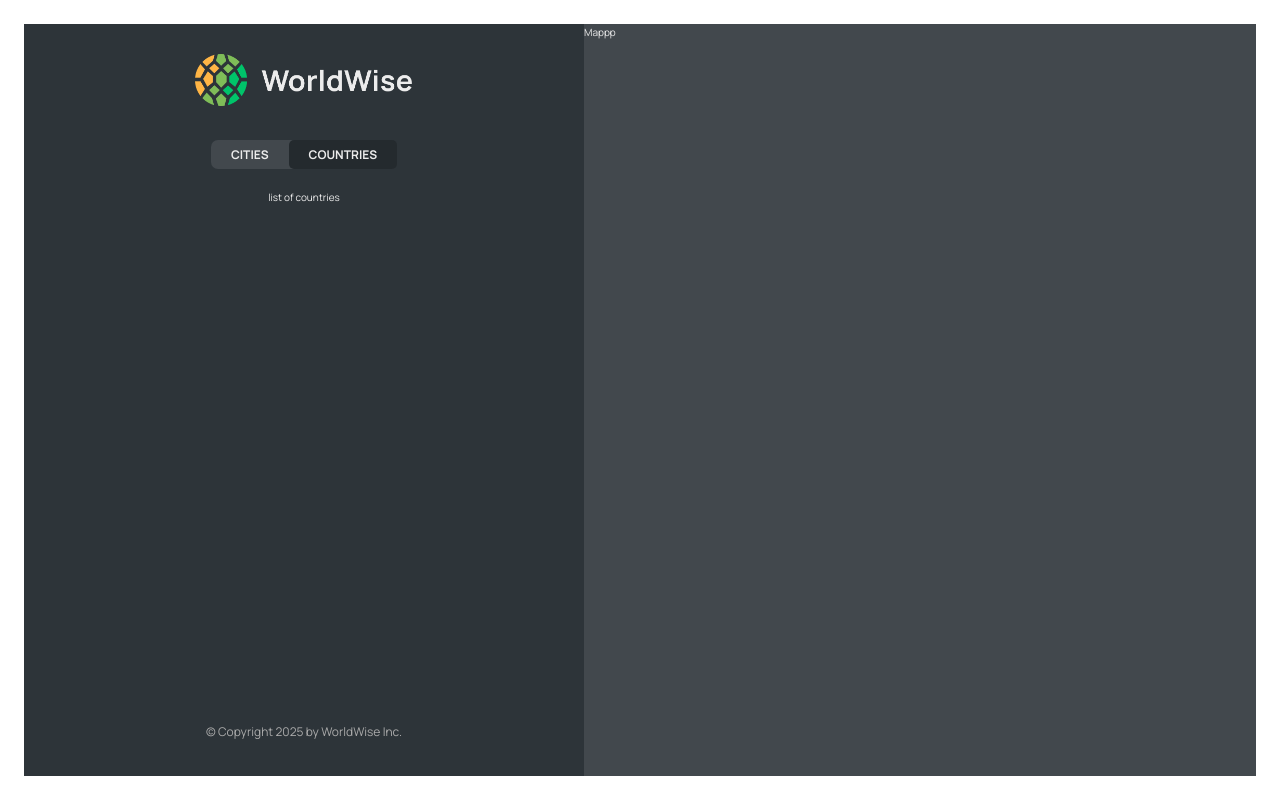
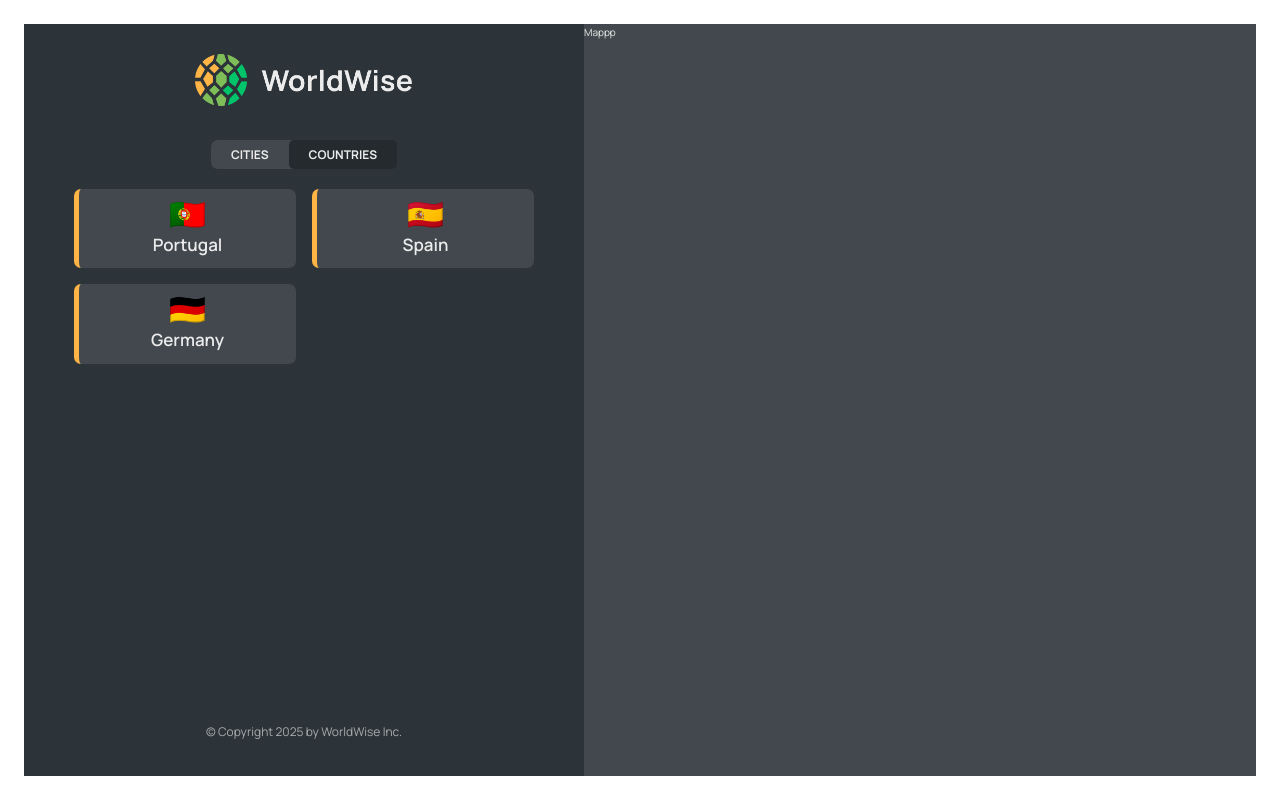
Before and after one commit to Jilly-del/WorldWise, a React (Vite) app: page /app/countries in a window 1280 px wide. Built offline with nearby package versions, Linux system fonts and the light colour scheme; data requests are answered from the project's data file.

Commit message:
few updates

```diff
--- a/src/App.jsx
+++ b/src/App.jsx
@@ -1,4 +1,6 @@
+import { useEffect, useState } from "react";
 import { BrowserRouter, Route, Routes } from "react-router-dom";
+
 import Homepage from "./pages/Homepage";
 import Pricing from "./Pages/Pricing";
 import Product from "./Pages/Product";
@@ -6,7 +8,7 @@
 import AppLayout from "./Pages/AppLayout";
 import Login from "./Pages/Login";
 import CityList from "./component/CityList";
-import { useEffect, useState } from "react";
+import CountryList from "./component/CountryList";
 
 const BASE_URL = `http://localhost:4000`;
 function App() {
@@ -45,7 +47,10 @@
             path="cities"
             element={<CityList cities={cities} isLoading={isLoading} />}
           />
-          <Route path="countries" element={<p>list of countries</p>} />
+          <Route
+            path="countries"
+            element={<CountryList cities={cities} isLoading={isLoading} />}
+          />
           <Route path="form" element={<p>Form</p>} />
         </Route>
         <Route path="login" element={<Login />} />
--- a/src/component/City.jsx
+++ b/src/component/City.jsx
@@ -51,9 +51,7 @@
         </a>
       </div>
 
-      <div>
-        <ButtonBack />
-      </div>
+      <div>{/* <ButtonBack /> */}</div>
     </div>
   );
 }
--- a/src/component/CityList.jsx
+++ b/src/component/CityList.jsx
@@ -2,9 +2,12 @@
 import styles from "./CityList.module.css";
 import Spinner from "../component/Spinner";
 import CityItem from "./CityItem";
+import Message from "../component/Message";
 
 function CityList({ cities, isloading }) {
   if (isloading) return <Spinner />;
+  if (!cities.length) return <Message message="Add your first City" />;
+
   return (
     <ul className={styles.cityList}>
       {cities.map((city) => (
@@ -17,11 +20,11 @@
 CityList.propTypes = {
   cities: PropTypes.arrayOf(
     PropTypes.shape({
-      id: PropTypes.oneOfType([PropTypes.string, PropTypes.number]).isRequired,
-      name: PropTypes.string.isRequired,
-      country: PropTypes.string.isRequired,
+      id: PropTypes.oneOfType([PropTypes.string, PropTypes.number]),
+      name: PropTypes.string,
+      country: PropTypes.string,
     })
-  ).isRequired,
+  ),
 
   isloading: PropTypes.bool,
 };
--- /dev/null
+++ b/src/component/CountryList.jsx
@@ -0,0 +1,39 @@
+import PropTypes from "prop-types";
+import styles from "./CountryList.module.css";
+import Spinner from "../component/Spinner";
+import CountryItem from "./CountryItem";
+import Message from "../component/Message";
+
+function CountryList({ cities, isloading }) {
+  if (isloading) return <Spinner />;
+
+  if (!cities.length) return <Message message="Add your first City" />;
+
+  const countries = cities.reduce((arr, city) => {
+    if (!arr.map((el) => el.country).includes(city.country)) {
+      return [...arr, { country: city.country, emoji: city.emoji }];
+    } else return arr;
+  }, []);
+
+  return (
+    <ul className={styles.countryList}>
+      {countries.map((country) => (
+        <CountryItem country={country} key={country} />
+      ))}
+    </ul>
+  );
+}
+
+CountryList.propTypes = {
+  cities: PropTypes.arrayOf(
+    PropTypes.shape({
+      id: PropTypes.oneOfType([PropTypes.string, PropTypes.number]),
+      name: PropTypes.string,
+      country: PropTypes.string,
+    })
+  ),
+
+  isloading: PropTypes.bool,
+};
+
+export default CountryList;
--- a/src/component/CountryList.module.css
+++ b/src/component/CountryList.module.css
@@ -2,7 +2,7 @@
   width: 100%;
   height: 65vh;
   list-style: none;
-  overflow-y: scroll;
+  /* overflow-y: scroll; */
   overflow-x: hidden;
 
   display: grid;
--- a/src/component/Message.jsx
+++ b/src/component/Message.jsx
@@ -1,3 +1,4 @@
+import PropTypes from "prop-types";
 import styles from "./Message.module.css";
 
 function Message({ message }) {
@@ -8,4 +9,8 @@
   );
 }
 
+Message.propTypes = {
+  message: PropTypes.string.isRequired,
+};
+
 export default Message;
```
Also changed, not shown: src/component/CountryItem.jsx (+12 -0 lines).
